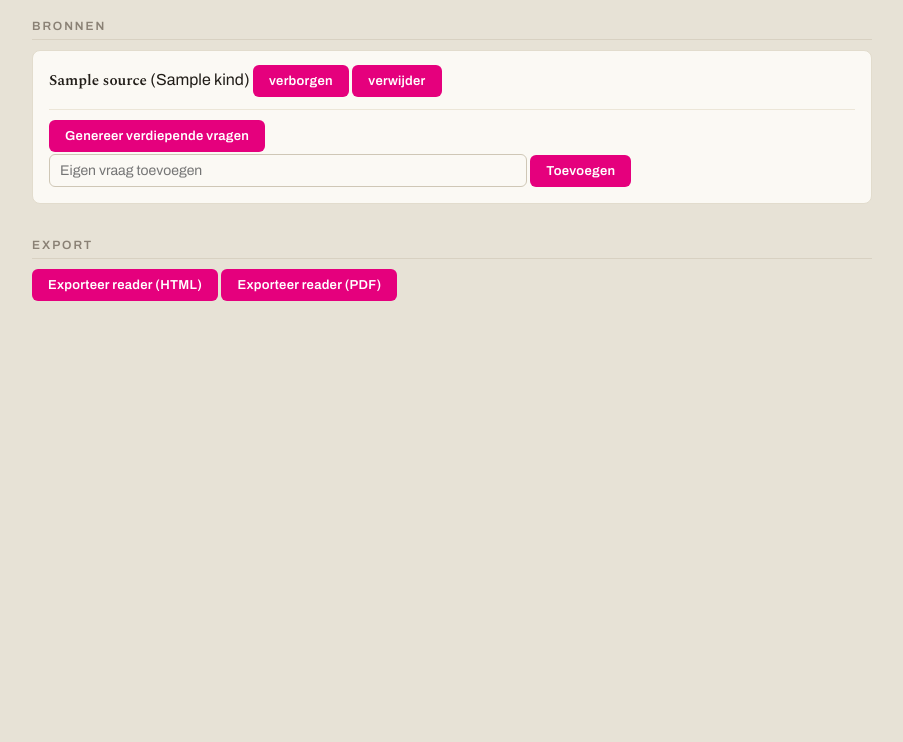
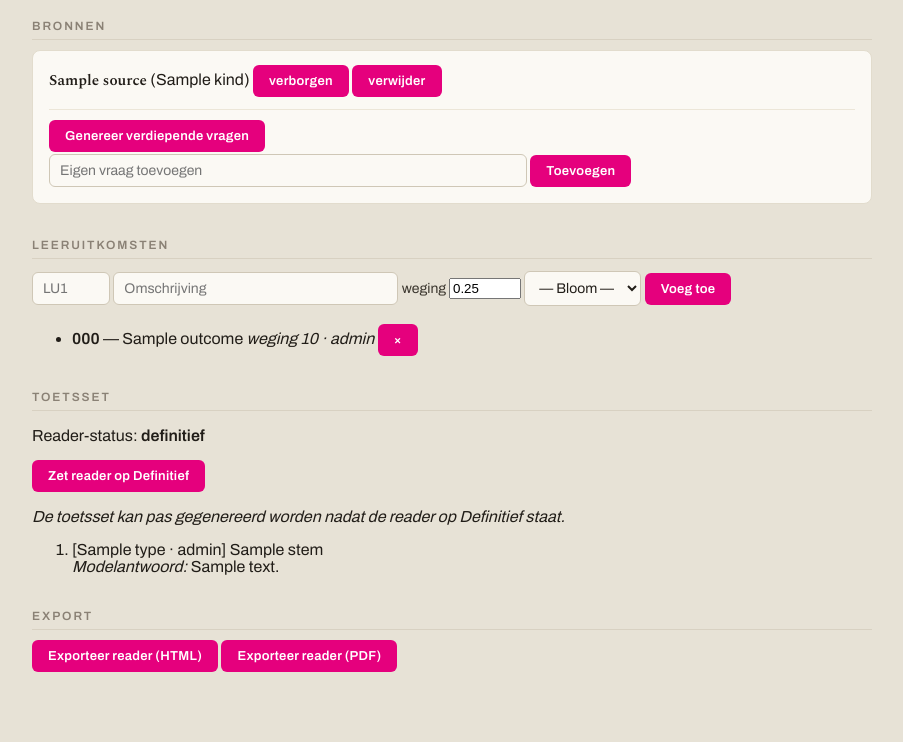
Before and after one commit to hanbedrijfskunde/ai-reader-writer, a FastAPI app: template app/templates/index.html in a window 1280 px wide. Shown: the part 629-1371 px from the top of the page, without its empty margins (188-1091 px from the left). Before the commit the page ends 930 px from the top, so only its background shows below. Run offline with FastAPI, Linux system fonts and the light colour scheme; the template is opened without the code that fills it: most values are stand-ins (such as "Sample title", 1, 10 or a date in 2020); some libraries are stand-ins or nearby versions.

Commit message:
feat(toetsset): routes + UI to manage outcomes and generate the set
Adds htmx routes and a _toetsset.html panel in the app:
- /outcomes (add) and /outcomes/{id}/delete to manage learning outcomes
  with code, title, weight and Bloom level;
- /status to set the reader to "Definitief";
- /toetsset/generate, gated on Definitief, which builds the set from the
  combined text of the included sources and lists the questions (mc with
  marked key, open with model answer).

generate_toets_questions is imported into main as a monkeypatch target,
mirroring the existing generate_questions wiring.

Co-Authored-By: Claude Opus 4.8 (1M context) <noreply@anthropic.com>

```diff
--- a/app/main.py
+++ b/app/main.py
@@ -12,10 +12,12 @@ from app.ingest import pdf, video
 from app.ai.client import summarize  # noqa: F401  (monkeypatch-doel in tests)
 from app.ai.questions import generate_questions  # noqa: F401  (monkeypatch-doel in tests)
 from app.ai.quotes import extract_quote  # noqa: F401  (monkeypatch-doel in tests)
+from app.ai.toetsvragen import generate_toets_questions  # noqa: F401  (monkeypatch-doel)
 from app.models import Source
 from app.render import html as render_html
 from app.render.pdf import html_to_pdf  # noqa: F401  (monkeypatch-doel in tests)
 from app.store import Store
+from app.toets import build_toetsset
 
 _TEMPLATES = Jinja2Templates(directory=str(Path(__file__).resolve().parent / "templates"))
 
@@ -71,6 +73,14 @@ def create_app() -> FastAPI:
             {"sources": sources, "questions": questions, "any_processing": any_processing},
         )
 
+    def _toets_partial(request: Request) -> HTMLResponse:
+        return _TEMPLATES.TemplateResponse(
+            request, "_toetsset.html",
+            {"project": store.get_project(project_id),
+             "outcomes": store.list_learning_outcomes(project_id),
+             "toetsvragen": store.list_toetsvragen(project_id)},
+        )
+
     def _autoquote(stored: Source) -> None:
         if stored.text.strip():
             quote = extract_quote(
@@ -93,7 +103,9 @@ def create_app() -> FastAPI:
         return _TEMPLATES.TemplateResponse(
             request, "index.html",
             {"sources": sources, "project": project, "questions": questions,
-             "any_processing": any_processing},
+             "any_processing": any_processing,
+             "outcomes": store.list_learning_outcomes(project_id),
+             "toetsvragen": store.list_toetsvragen(project_id)},
         )
 
     @app.get("/sources", response_class=HTMLResponse)
@@ -217,6 +229,49 @@ def create_app() -> FastAPI:
         store.set_bloom_level(project_id, level)
         return {"status": "ok", "level": level}
 
+    @app.post("/outcomes", response_class=HTMLResponse)
+    def add_outcome(
+        request: Request,
+        code: str = Form(...),
+        title: str = Form(""),
+        weight: float = Form(0.0),
+        bloom_level: str = Form(""),
+    ):
+        if code.strip():
+            store.add_learning_outcome(
+                project_id, code=code.strip(), title=title.strip(),
+                weight=weight, bloom_level=bloom_level.strip() or None,
+            )
+        return _toets_partial(request)
+
+    @app.post("/outcomes/{outcome_id}/delete", response_class=HTMLResponse)
+    def delete_outcome(request: Request, outcome_id: int):
+        store.delete_learning_outcome(outcome_id)
+        return _toets_partial(request)
+
+    @app.post("/status", response_class=HTMLResponse)
+    def set_project_status(request: Request, status: str = Form(...)):
+        store.set_status(project_id, status.strip())
+        return _toets_partial(request)
+
+    @app.post("/toetsset/generate", response_class=HTMLResponse)
+    def generate_toetsset(request: Request, total: int = Form(...)):
+        # gated: a toetsset is only generated once the reader is final
+        if store.get_project(project_id).status == "Definitief":
+            sources = [
+                s for s in store.list_sources(project_id)
+                if s.included and s.text.strip()
+            ]
+            reader_text = "\n\n".join(s.text for s in sources)
+            if reader_text.strip():
+                def _gen(text, **kw):
+                    return generate_toets_questions(
+                        text, model=settings.default_model,
+                        claude_key=settings.anthropic_key, **kw,
+                    )
+                build_toetsset(store, project_id, total, reader_text, generate=_gen)
+        return _toets_partial(request)
+
     def _build_reader_html() -> Path:
         sources = store.list_sources(project_id)
         project = store.get_project(project_id)
--- /dev/null
+++ b/app/templates/_toetsset.html
@@ -0,0 +1,67 @@
+<div id="toetsset">
+  <h2>Leeruitkomsten</h2>
+  <form hx-post="/outcomes" hx-target="#toetsset" hx-swap="outerHTML">
+    <input type="text" name="code" placeholder="LU1" required size="6">
+    <input type="text" name="title" placeholder="Omschrijving" size="34">
+    <label>weging
+      <input type="number" name="weight" step="0.05" min="0" value="0.25" style="width:72px"></label>
+    <select name="bloom_level">
+      <option value="">— Bloom —</option>
+      <option>Onthouden</option><option>Begrijpen</option><option>Toepassen</option>
+      <option>Analyseren</option><option>Evalueren</option><option>Creëren</option>
+    </select>
+    <button type="submit">Voeg toe</button>
+  </form>
+  {% if outcomes %}
+  <ul id="outcome-list">
+    {% for lo in outcomes %}
+    <li>
+      <strong>{{ lo.code }}</strong> — {{ lo.title }}
+      <em>weging {{ lo.weight }}{% if lo.bloom_level %} · {{ lo.bloom_level }}{% endif %}</em>
+      <form hx-post="/outcomes/{{ lo.id }}/delete" hx-target="#toetsset"
+            hx-swap="outerHTML" style="display:inline">
+        <button type="submit" title="Verwijderen">×</button>
+      </form>
+    </li>
+    {% endfor %}
+  </ul>
+  {% else %}
+  <p>Nog geen leeruitkomsten. Voeg er minstens één toe met een weging.</p>
+  {% endif %}
+
+  <h2>Toetsset</h2>
+  <p>Reader-status: <strong>{{ project.status }}</strong></p>
+  {% if project.status != "Definitief" %}
+    <form hx-post="/status" hx-target="#toetsset" hx-swap="outerHTML">
+      <input type="hidden" name="status" value="Definitief">
+      <button type="submit">Zet reader op Definitief</button>
+    </form>
+    <p><em>De toetsset kan pas gegenereerd worden nadat de reader op Definitief staat.</em></p>
+  {% else %}
+    <form hx-post="/toetsset/generate" hx-target="#toetsset" hx-swap="outerHTML">
+      <label>Aantal toetsvragen
+        <input type="number" name="total" value="20" min="1" style="width:72px"></label>
+      <button type="submit">Genereer toetsset</button>
+    </form>
+  {% endif %}
+
+  {% if toetsvragen %}
+  <ol id="toetsvraag-list">
+    {% for v in toetsvragen %}
+    <li>
+      <span class="qtype">[{{ v.type }}{% if v.bloom_level %} · {{ v.bloom_level }}{% endif %}]</span>
+      {{ v.stem }}
+      {% if v.type == "mc" %}
+      <ul>
+        {% for opt in v.options %}
+        <li>{{ opt }}{% if opt == v.answer %} <strong>✓</strong>{% endif %}</li>
+        {% endfor %}
+      </ul>
+      {% else %}
+      <div><em>Modelantwoord:</em> {{ v.answer }}</div>
+      {% endif %}
+    </li>
+    {% endfor %}
+  </ol>
+  {% endif %}
+</div>
--- a/app/templates/index.html
+++ b/app/templates/index.html
@@ -81,6 +81,8 @@
   <h2>Bronnen</h2>
   {% include "_source_list.html" %}
 
+  {% include "_toetsset.html" %}
+
   <h2>Export</h2>
   <form hx-post="/export" hx-target="#export-result" style="display:inline">
     <button type="submit">Exporteer reader (HTML)</button>
```
Also changed, not shown: tests/test_toetsset_routes.py (added, +96 -0 lines).
